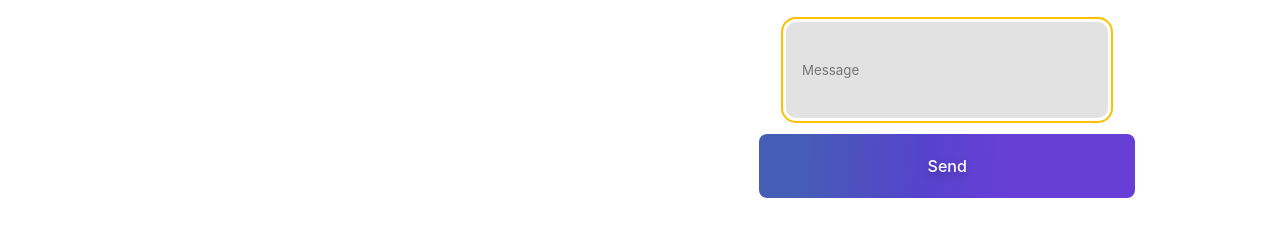
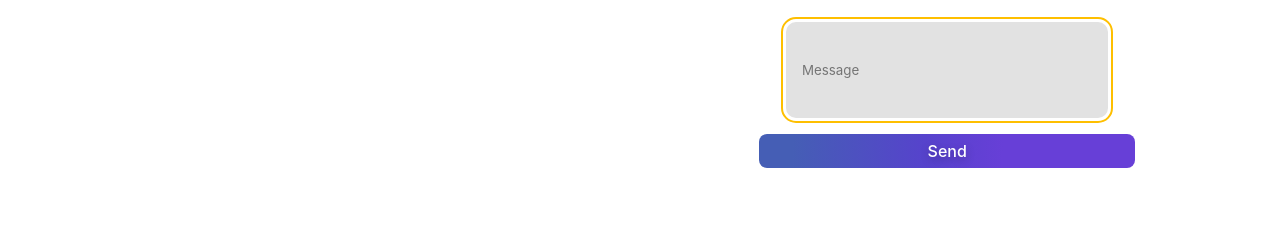
Before and after one commit to denisgit12/html-hw-1, a plain HTML site: page hw-5/hw5-3/contact.html in a window 1280 px wide. Shown: the part 581-818 px from the top of the page. Drawn offline with Linux system fonts and the light colour scheme.

Commit message:
add hw html 5

```diff
--- a/hw-5/hw5-3/style.css
+++ b/hw-5/hw5-3/style.css
@@ -176,7 +176,6 @@ input:focus {
     font-family: "Inter UI","SF Pro Display",-apple-system,BlinkMacSystemFont,"Segoe UI",Roboto,Oxygen,Ubuntu,Cantarell,"Open Sans","Helvetica Neue",sans-serif;
     font-size: 16px;
     font-weight: 500;
-    height: 4rem;
     padding: 0 1.6rem;
     text-align: center;
     text-shadow: rgba(0, 0, 0, 0.25) 0 3px 8px;
```
